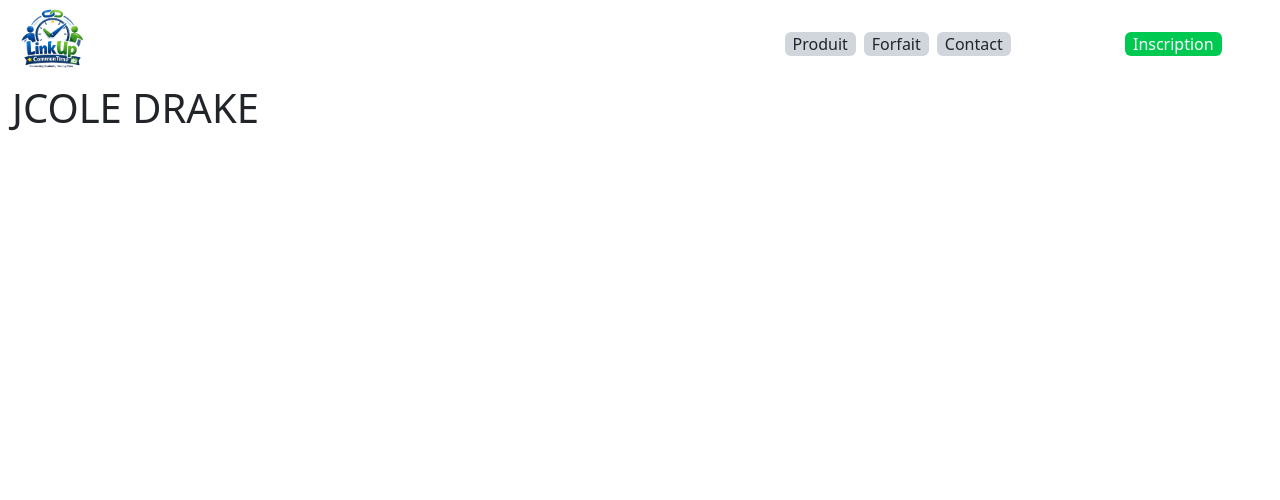
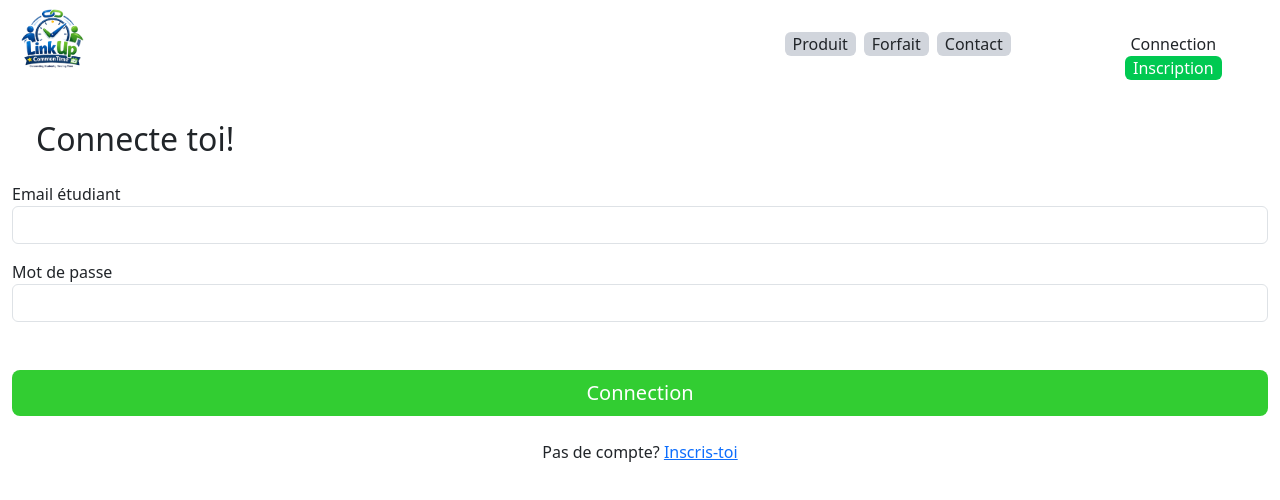
Before and after one commit to SaadK123/PROJET_APP_TRANSACTIONNELLE, a Next.js app in the folder WebApp/my-next-app/: page /SignIn in a window 1280 px wide. Shown: the top 500 px of the page. Built offline with nearby package versions, Linux system fonts and the light colour scheme.

Commit message:
finished simple sign in now need to connect to DB to check if real email or password

```diff
--- a/WebApp/my-next-app/app/SignIn/page.tsx
+++ b/WebApp/my-next-app/app/SignIn/page.tsx
@@ -1,22 +1,64 @@
 "use client";
+import { useState } from "react";
 import { useRouter } from "next/navigation";
 export default function HomePage() {
   const router = useRouter();
   const gotosignup = () => {
     router.push("/SignUp");
   };
-   const gotoHomePage = () =>{
-    router.push("/HomePage")
+  const gotoHomePage = () => {
+    router.push("/HomePage");
   };
+  const gotoLogIn = () =>{
+     router.push("/SignIn")
+    };
 
+  const [email, setEmail] = useState("");
+  const [password, setPassword] = useState("");
+  function isValidEmail(email: string) {
+    if (!email.includes("@")) {
+      return false;
+    }
+
+    if (!email.includes(".")) {
+      return false;
+    }
+
+    const atPosition = email.indexOf("@");
+    const dotPosition = email.lastIndexOf(".");
+
+    if (dotPosition < atPosition) {
+      return false;
+    }
+
+    return true;
+  }
+
+  function handleSubmit() {
+    if (!email) {
+      alert("Veuillez entrer un email");
+      return;
+    }
+
+    if (!isValidEmail(email)) {
+      alert("Email invalide");
+      return;
+    }
+
+    if (!password) {
+      alert("Veuillez entrer un mot de passe");
+      return;
+    }
+
+    console.log({ email, password });
+  }
 
   return (
     <div>
       <div className="container-fluid ">
-
         {/*HEADER*/}
 
-        <div className="row bg-white">
+       <div className="row bg-white">
 
           {/*LOGO*/}
           <div className="col-1">
@@ -34,13 +76,54 @@ export default function HomePage() {
           {/*Login/Create*/}
 
           <div className="col-2 p-3 text-center ">
-            <button onClick={gotosignup} className="ps-2 pe-2 mt-3 rounded bg-green-500 text-white"type="button">Inscription</button>
+            <button onClick={gotoLogIn} className="ps-3 pe-3 mt-3" type="button">Connection</button>
+            <button onClick={gotosignup} className="ps-2 pe-2 rounded bg-green-500 text-white"type="button">Inscription</button>
           </div>
         </div>
 
-        {/*BODY*/}
-        <h1>JCOLE DRAKE </h1>
+        {/*Body*/}
+        <div className="col-7 m-4">
+          <h2>Connecte toi!</h2>
         </div>
+
+        {/* Email */}
+        <div className="mb-3 ">
+          <label>Email étudiant</label>
+          <input
+            onChange={(e) => setEmail(e.currentTarget.value)}
+            type="text"
+            className="form-control "
+          ></input>
+        </div>
+        {/* Mot de passe */}
+        <div className="mb-5">
+          <label>Mot de passe</label>
+          <input
+            onChange={(e) => {
+              setPassword(e.currentTarget.value);
+            }}
+            type="password"
+            className="form-control "
+          ></input>
+        </div>
+        <div className="d-grid mb-4">
+          <button
+            onClick={handleSubmit}
+            className="btn btn-createAcc btn-lg "
+            type="submit"
+          >
+            Connection
+          </button>
+        </div>
+        <div className="col-7 mx-auto text-center">
+          <label>
+            Pas de compte?{" "}
+            <span>
+              <a href="./SignUp">Inscris-toi</a>
+            </span>
+          </label>
+        </div>
+      </div>
     </div>
   );
 }
--- a/WebApp/my-next-app/app/SignUp/page.tsx
+++ b/WebApp/my-next-app/app/SignUp/page.tsx
@@ -17,6 +17,9 @@ export default function SignUpTestPage() {
   const gotoLogIn = () =>{
      router.push("/SignIn")
     };
+ const gotosignup = () => {
+    router.push("/SignUp");
+  };
 
   function handleSubmit() {
     if (!conditions) {
@@ -45,9 +48,12 @@ export default function SignUpTestPage() {
             <button className=" ps-2 pe-2 ms-2 me-2 text-dark rounded bg-gray-300" type="button">Forfait</button>
             <button className=" ps-2 pe-2 me-2 text-dark rounded bg-gray-300" type="button">Contact</button>
           </div>
-          {/*Login*/}
+
+          {/*Login/Create*/}
+
           <div className="col-2 p-3 text-center ">
             <button onClick={gotoLogIn} className="ps-3 pe-3 mt-3" type="button">Connection</button>
+            <button onClick={gotosignup} className="ps-2 pe-2 rounded bg-green-500 text-white"type="button">Inscription</button>
           </div>
         </div>
         {/*Body*/}
```
Also changed, not shown: WebApp/my-next-app/app/SignUp/Img/SignUpBackground.png (deleted).
